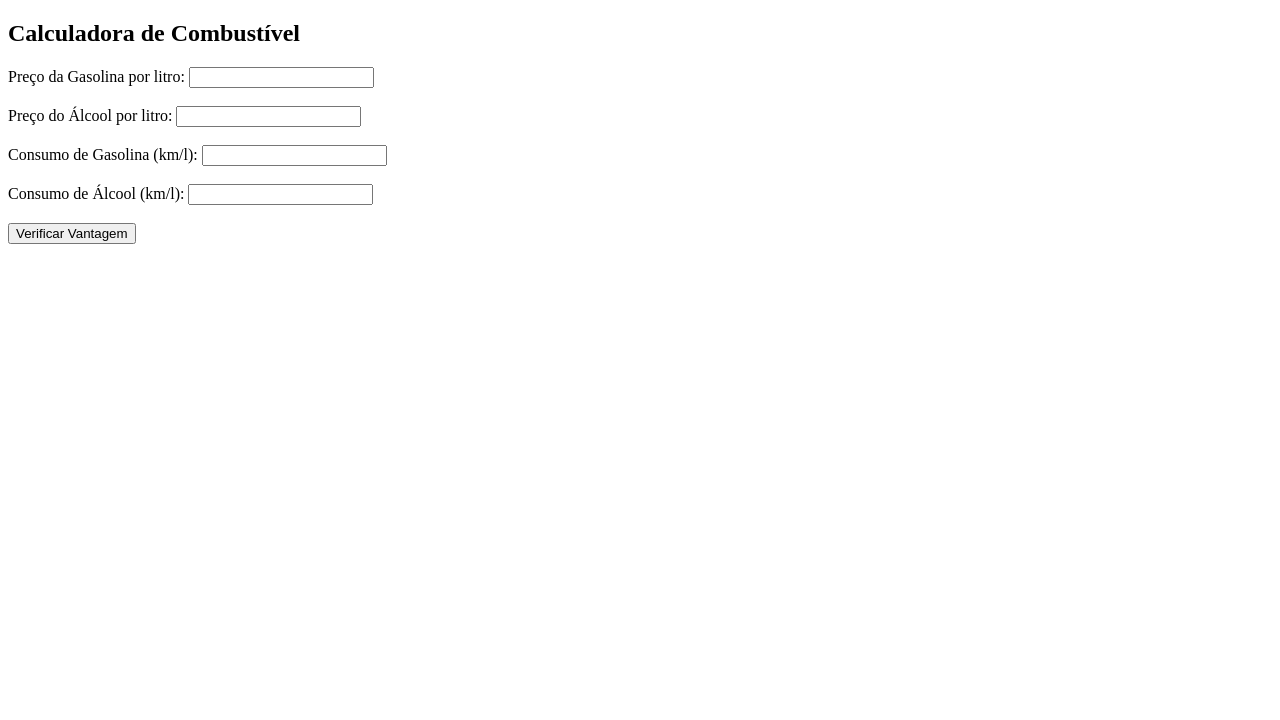
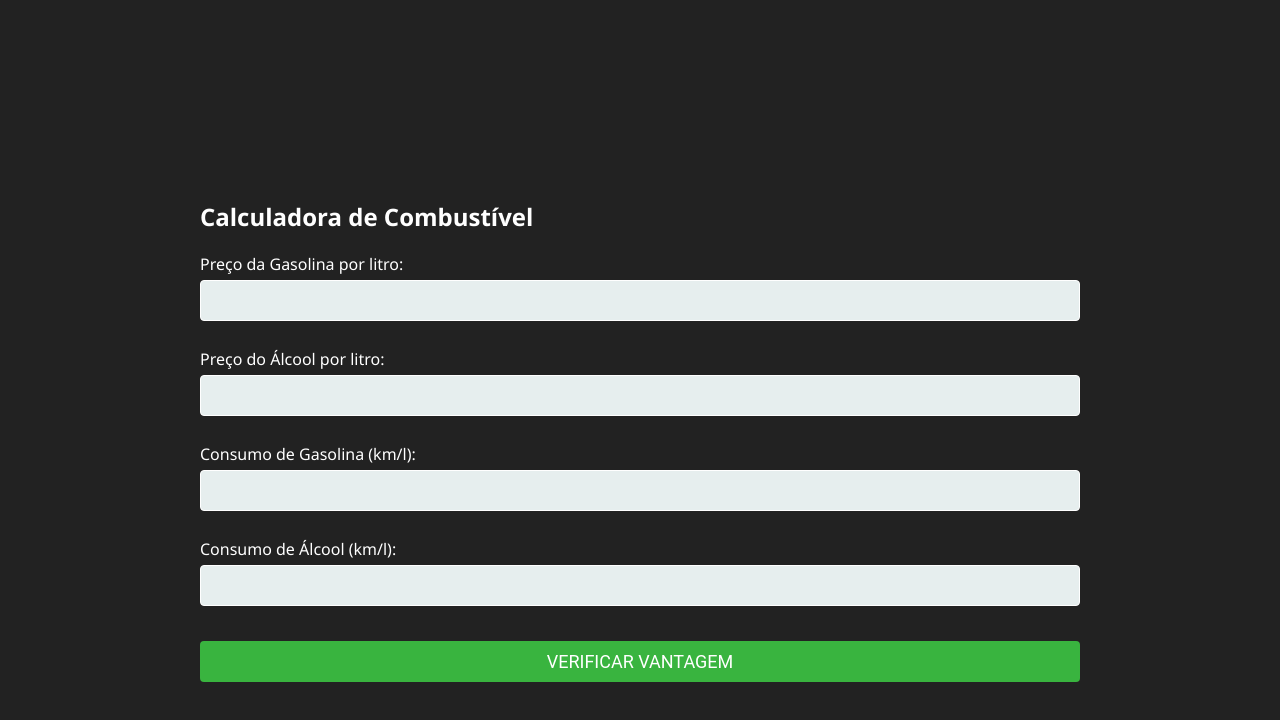
Before and after one commit to leomalefico/aleat-rios, a plain HTML site: page index.html in a window 1280 px wide. Drawn offline with Linux system fonts and the light colour scheme.

Commit message:
Update index.html

```diff
--- a/index.html
+++ b/index.html
@@ -5,8 +5,7 @@
     <meta charset="UTF-8">
     <meta name="viewport" content="width=device-width, initial-scale=1.0">
     <title>Calculadora de Combustível</title>
-    <link rel="styleshhet" href="style.css">
-
+    <link rel="stylesheet" href="style.css">
 </head>
 
 <body>
@@ -31,9 +30,7 @@
 
     <p id="resultado"></p>
 
-
-
+    <script src="script.js"></script>
 </body>
-<script src="script.js"></script>
 
 </html>
```
